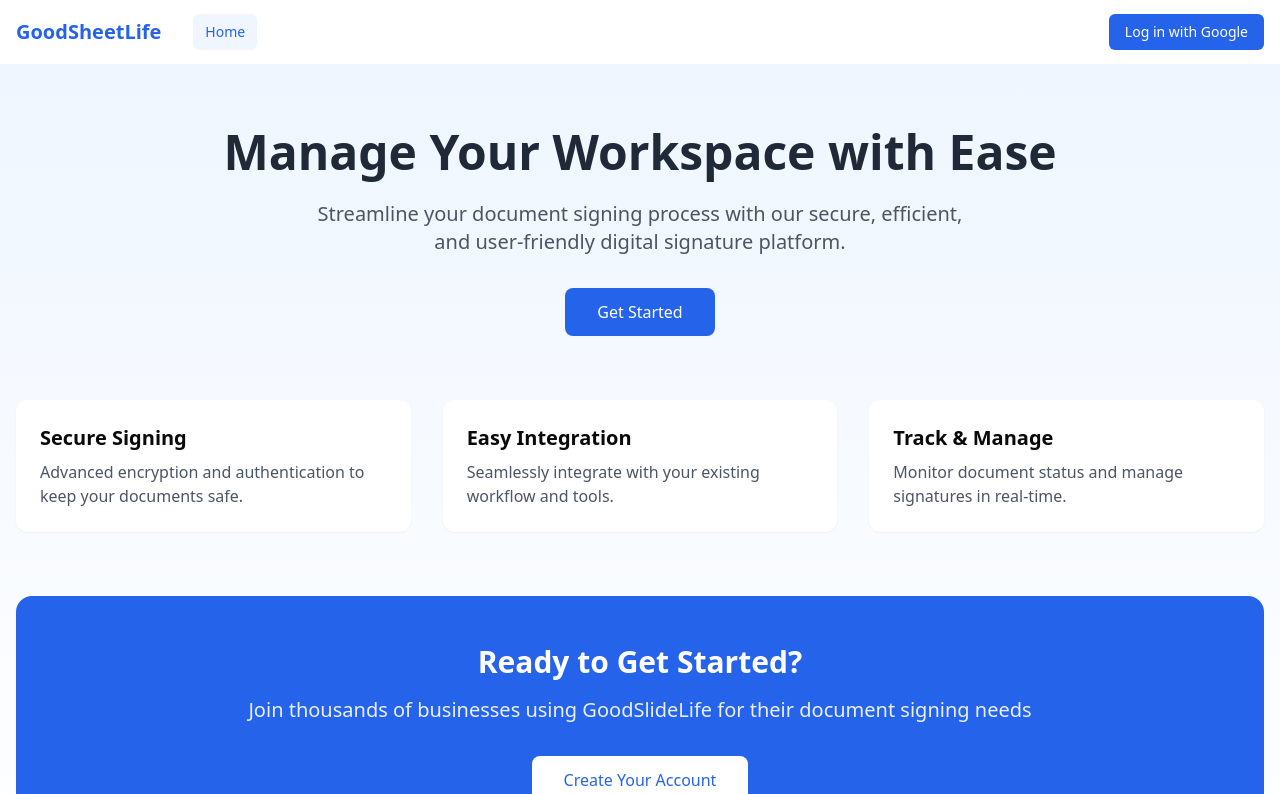
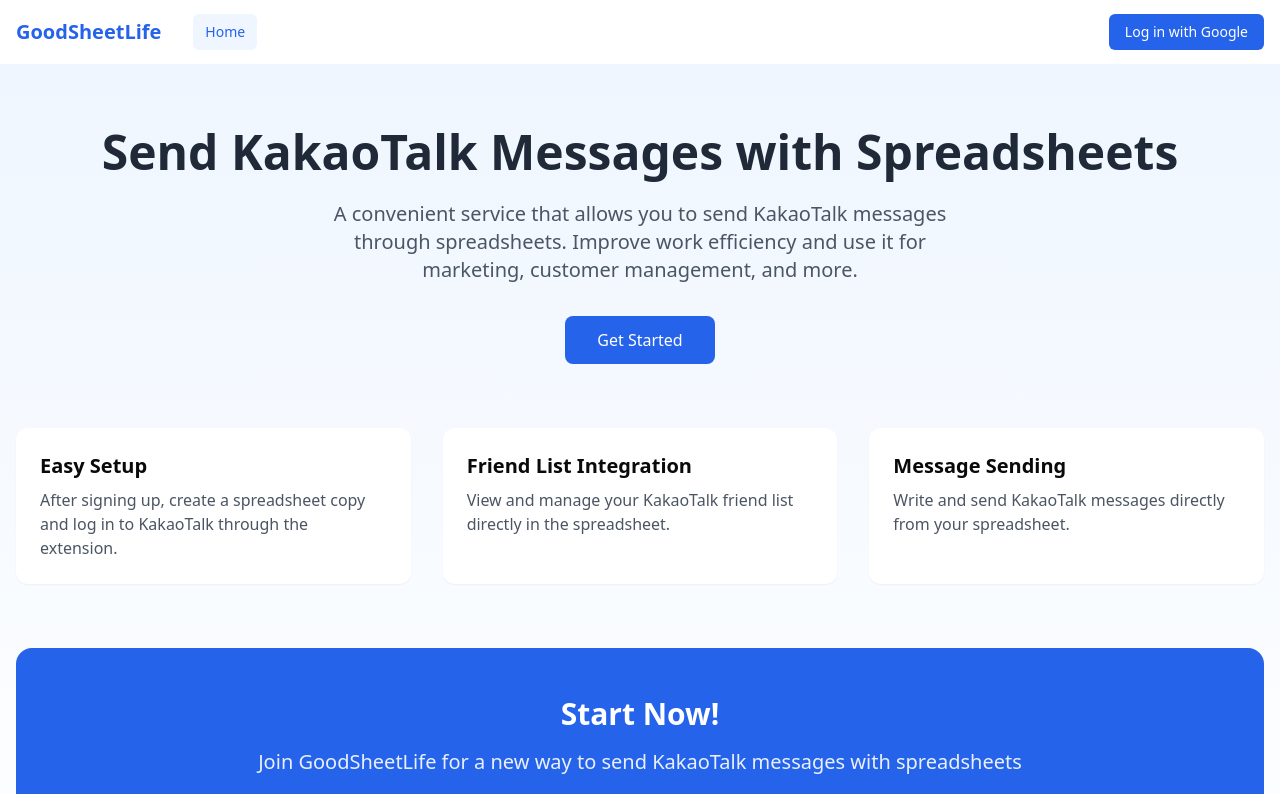
Before and after one commit to minseochh02/goodsheet_vercel, a Next.js app: page / in a window 1280 px wide. Shown: the top 794 px of the page. Built offline with nearby package versions, Linux system fonts and the light colour scheme; no server answers.

Commit message:
explanation added

```diff
--- a/app/page.tsx
+++ b/app/page.tsx
@@ -57,11 +57,12 @@
 				{/* Hero Section */}
 				<section className="text-center mb-16">
 					<h1 className="text-5xl font-bold mb-6 text-gray-800">
-						Manage Your Workspace with Ease
+						Send KakaoTalk Messages with Spreadsheets
 					</h1>
 					<p className="text-xl text-gray-600 mb-8 max-w-2xl mx-auto">
-						Streamline your document signing process with our secure, efficient,
-						and user-friendly digital signature platform.
+						A convenient service that allows you to send KakaoTalk messages
+						through spreadsheets. Improve work efficiency and use it for
+						marketing, customer management, and more.
 					</p>
 					<ClientOnly>
 						<div className="flex justify-center gap-4">
@@ -87,32 +88,35 @@
 				{/* Features Section */}
 				<section className="grid md:grid-cols-3 gap-8 mb-16">
 					<div className="bg-white p-6 rounded-xl shadow-sm">
-						<h3 className="text-xl font-semibold mb-2">Secure Signing</h3>
+						<h3 className="text-xl font-semibold mb-2">Easy Setup</h3>
 						<p className="text-gray-600">
-							Advanced encryption and authentication to keep your documents
-							safe.
+							After signing up, create a spreadsheet copy and log in to
+							KakaoTalk through the extension.
 						</p>
 					</div>
 					<div className="bg-white p-6 rounded-xl shadow-sm">
-						<h3 className="text-xl font-semibold mb-2">Easy Integration</h3>
+						<h3 className="text-xl font-semibold mb-2">
+							Friend List Integration
+						</h3>
 						<p className="text-gray-600">
-							Seamlessly integrate with your existing workflow and tools.
+							View and manage your KakaoTalk friend list directly in the
+							spreadsheet.
 						</p>
 					</div>
 					<div className="bg-white p-6 rounded-xl shadow-sm">
-						<h3 className="text-xl font-semibold mb-2">Track & Manage</h3>
+						<h3 className="text-xl font-semibold mb-2">Message Sending</h3>
 						<p className="text-gray-600">
-							Monitor document status and manage signatures in real-time.
+							Write and send KakaoTalk messages directly from your spreadsheet.
 						</p>
 					</div>
 				</section>
 
 				{/* CTA Section */}
 				<section className="text-center bg-blue-600 text-white rounded-2xl p-12">
-					<h2 className="text-3xl font-bold mb-4">Ready to Get Started?</h2>
+					<h2 className="text-3xl font-bold mb-4">Start Now!</h2>
 					<p className="text-xl mb-8 opacity-90">
-						Join thousands of businesses using GoodSlideLife for their document
-						signing needs
+						Join GoodSheetLife for a new way to send KakaoTalk messages with
+						spreadsheets
 					</p>
 					{isAuthenticated ? (
 						<Link
@@ -126,7 +130,7 @@
 							href={"/signup"}
 							className="inline-block px-8 py-3 bg-white text-blue-600 rounded-lg hover:bg-gray-100 transition-colors"
 						>
-							Create Your Account
+							Create Account
 						</Link>
 					)}
 				</section>
```
